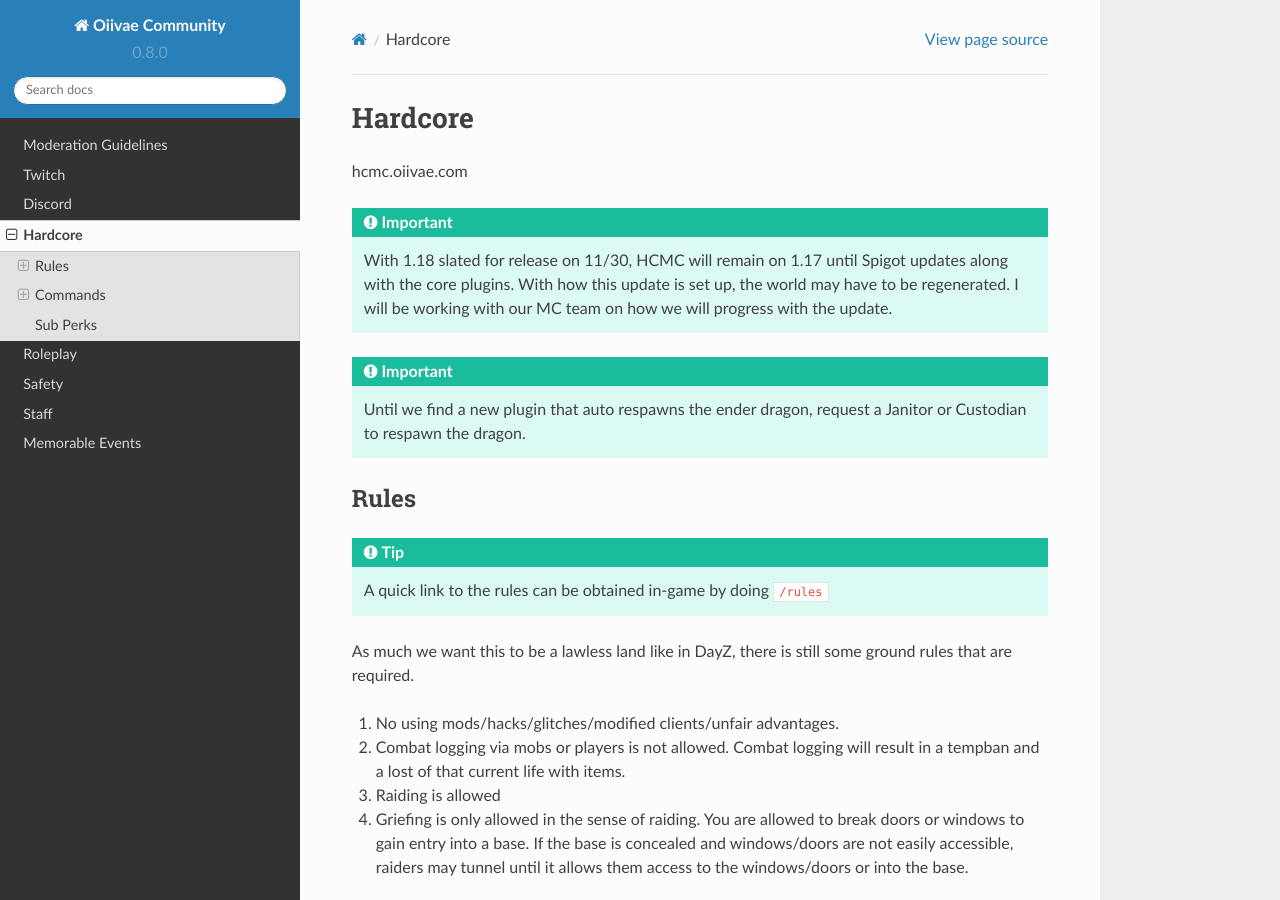
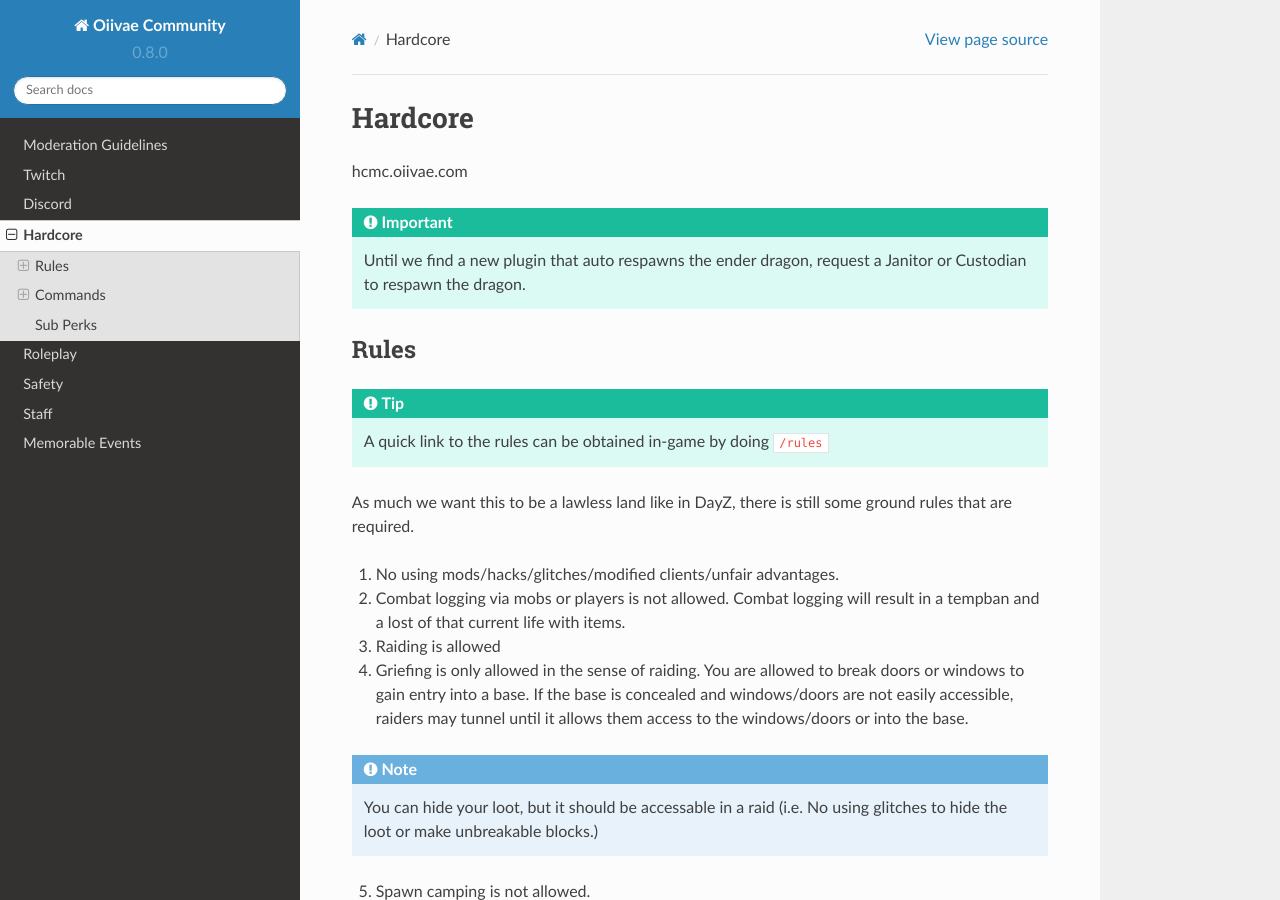
Before and after one commit to nerdyjohnny/ovidoc, a Sphinx documentation site: the page built from docs/source/hardcore.rst, in a window 1280 px wide and 900 px high. Built offline with Sphinx 7.4.7 and the Read the Docs theme 2.0.0, drawn with Linux system fonts in a browser that asks for light colours.

Commit message:
Update hardcore.rst

```diff
--- a/docs/source/hardcore.rst
+++ b/docs/source/hardcore.rst
@@ -3,7 +3,6 @@
 
 hcmc.oiivae.com
 
-.. important:: With 1.18 slated for release on 11/30, HCMC will remain on 1.17 until Spigot updates along with the core plugins. With how this update is set up, the world may have to be regenerated. I will be working with our MC team on how we will progress with the update.
 
 .. important:: Until we find a new plugin that auto respawns the ender dragon, request a Janitor or Custodian to respawn the dragon.
 
```
